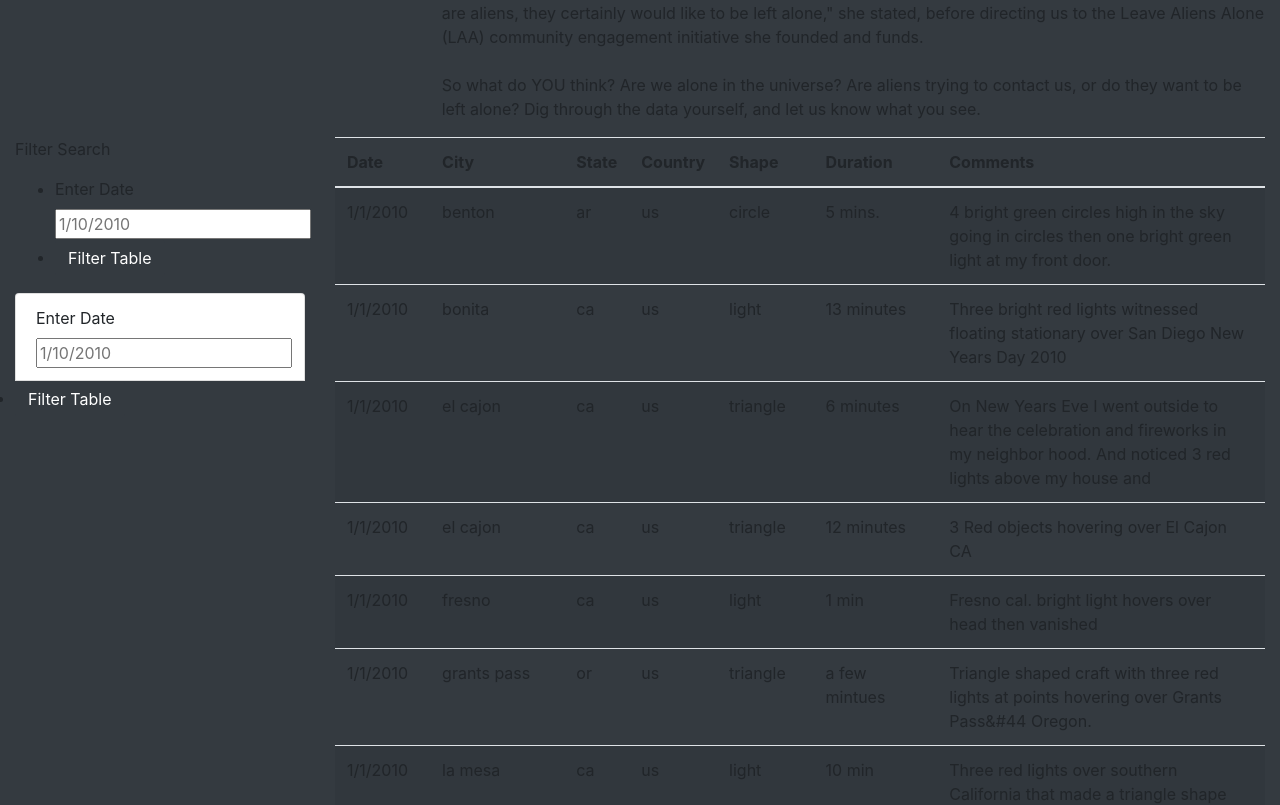
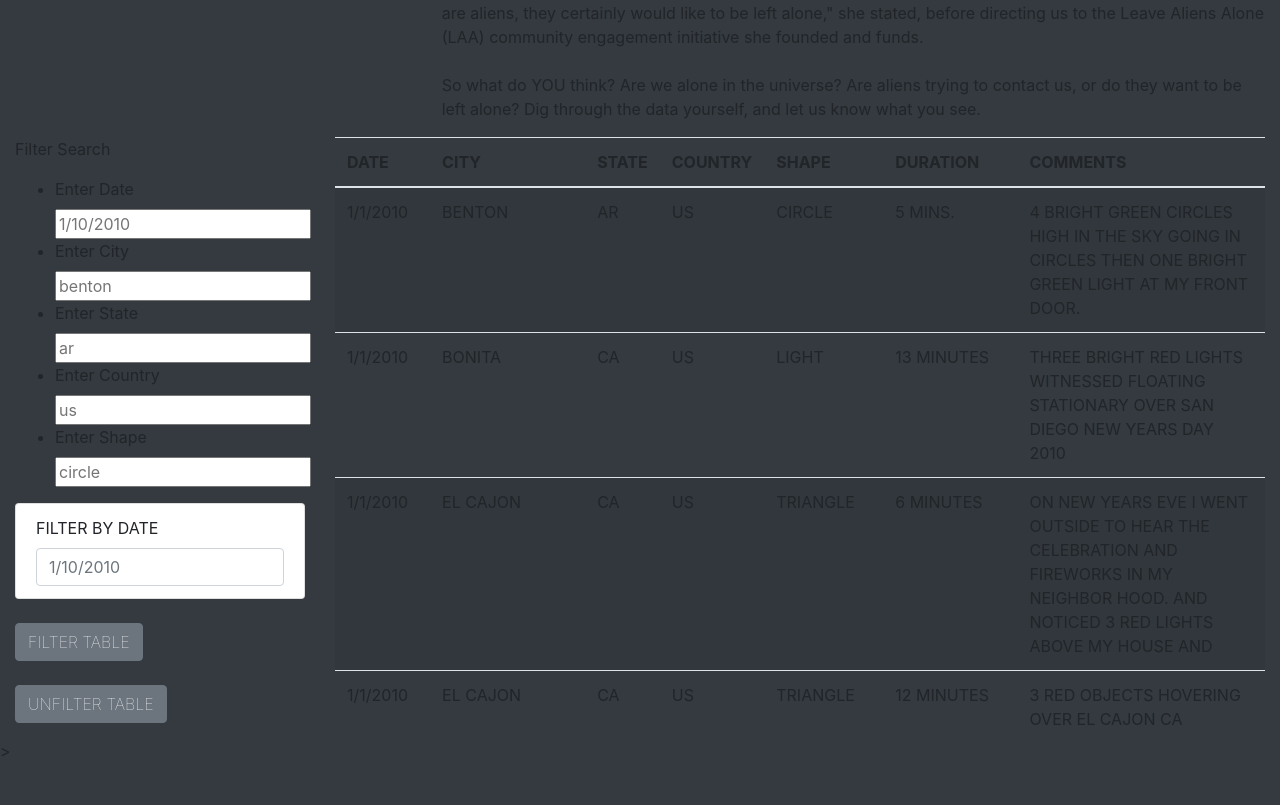
Before and after one commit to mmh926/UFOs, a plain HTML site: page index.html in a window 1280 px wide. Shown: the part 602-1407 px from the top of the page. After the commit the page ends 1365 px from the top, so only its background shows below. Drawn offline with nearby package versions, Linux system fonts and the light colour scheme.

Commit message:
Update index.html and app.js files final

```diff
--- a/index.html
+++ b/index.html
@@ -11,7 +11,7 @@
         integrity="sha384-Gn5384xqQ1aoWXA+058RXPxPg6fy4IWvTNh0E263XmFcJlSAwiGgFAW/dAiS6JXm"
         crossorigin="anonymous"
       />
-      <link rel="stylesheet" href="static/css/style.css">
+      <link rel="stylesheet" href="css/style.css">
 </head>
 <body class="bg-dark">
     <div class="wrapper">
@@ -36,9 +36,11 @@
         </div>
       </div>
 
+      <!--Filter-->
       <div class="container-fluid">
         <div class="row">
           <div class="col-md-3">
+            <!-- //<div class="filters"> -->
             <form class="bg-dark">
               <p>Filter Search</p>
               <ul class="bg-dark">
@@ -47,25 +49,43 @@
                   <input type="text" placeholder="1/10/2010" id="datetime" />
                 </li>
                 <li class="bg-dark">
-                    <button id="filter-btn" type="button" class="btn btn-dark">
-                    Filter Table
-                    </button>
+                  <label for="date">Enter City</label>
+                  <input type="text" placeholder="benton" id="city" />
+                </li>
+                <li class="bg-dark">
+                  <label for="date">Enter State</label>
+                  <input type="text" placeholder="ar" id="state" />
+                </li>
+                <li class="bg-dark">
+                  <label for="date">Enter Country</label>
+                  <input type="text" placeholder="us" id="country" />
+                </li>
+                <li class="bg-dark">
+                  <label for="date">Enter Shape</label>
+                  <input type="text" placeholder="circle" id="shape" />
+                </li>
+                </ul>
+            </form>
+            <form>
+             <div class="form-group text-uppercase">
+              <ul class="list-group" id="filters" style ="list-style-type: none">
+                <li class="filter list-group-item">
+                    <label for="date">Filter by Date</label>
+                    <input class="form-control" type="text" placeholder="1/10/2010" id="datetime" />
                 </li>
               </ul>
+              <br>
+              <button id="filter-btn" type="button" class="btn btn-secondary text-uppercase" style="font-weight: lighter">Filter Table</button>
+              <br><br>
+              <button id="unfilter-btn" type="button" class="btn btn-secondary text-uppercase" style="font-weight: lighter">Unfilter Table</button>
+             </div>
             </form>
-            <ul class="list-group">
-                <li class="list-group-item">
-                    <label for="date">Enter Date</label>
-                    <input type="text" placeholder="1/10/2010" id="datetime" />
-                </li>
-                <li class="bg-dark" class="list-group-item">
-                    <button id="filter-btn" type="button" class="btn btn-dark">Filter Table</button>
-                </li>
-            </ul>
+
           </div>
-          <div class="col-md-9">
-
-            <table class="table table-striped">
+          <!--Table-->
+         <div class="col-md-9">
+           <div id="table-area" class="" style="height: 600px; overflow:auto;">
+            <table id="ufo-table" class="table table-striped text-uppercase">
               <thead>
                 <tr>
                   <th>Date</th>
@@ -79,13 +99,13 @@
               </thead>
               <tbody></tbody>
             </table>
-          </div>
-          </div>
+           </div>
+         </div>
         </div>
       </div>>
     </div>
     <script src="https://cdnjs.cloudflare.com/ajax/libs/d3/4.11.0/d3.js"></script>
-    <script src="static/js/data.js"></script>
-    <script src="static/js/app.js"></script>
+    <script src="js/data.js"></script>
+    <script src="js/app.js"></script>
 </body>
 </html>
--- a/static/js/app.js
+++ b/static/js/app.js
@@ -22,45 +22,41 @@ function buildTable(data) {
     });
   });
 }
-
 // 1. Create a variable to keep track of all the filters as an object.
-let filters = {};
-
+var filters = {};
 // 3. Use this function to update the filters.
 function updateFilters() {
-
+  console.log("success");
   // 4a. Save the element that was changed as a variable.
-
+  var changedInputTag = d3.select(this).select("input");
   // 4b. Save the value that was changed as a variable.
-
+  var changedValue = changedInputTag.property("value");
   // 4c. Save the id of the filter that was changed as a variable.
-
-
+  var filterId = changedInputTag.attr("id");
   // 5. If a filter value was entered then add that filterId and value
   // to the filters list. Otherwise, clear that filter from the filters object.
-
-
+  if (changedValue) {
+    filters[filterId] = changedValue;
+  }
+  else {
+    delete filters[filterId];
+  }
   // 6. Call function to apply all filters and rebuild the table
   filterTable();
-
 }
-
 // 7. Use this function to filter the table when data is entered.
 function filterTable() {
-
   // 8. Set the filtered data to the tableData.
-
-
+  let filteredData = tableData
   // 9. Loop through all of the filters and keep any data that
   // matches the filter values
-
-
+  Object.entries(filters).forEach(([key, value]) => {
+    filteredData = filteredData.filter(row => row[key] === value);
+  });
   // 10. Finally, rebuild the table using the filtered data
-
+  buildTable(filteredData);
 }
-
 // 2. Attach an event to listen for changes to each filter
-
-
+d3.selectAll(".input_objects").on("change", updateFilters)
 // Build the table when the page loads
 buildTable(tableData);
```
Lines whose indentation alone changed are shown as unchanged.
